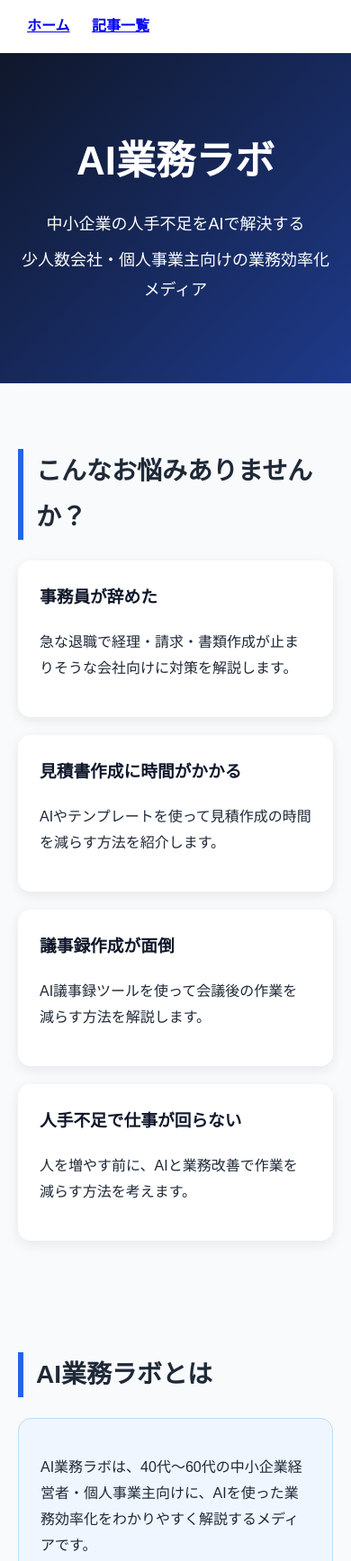
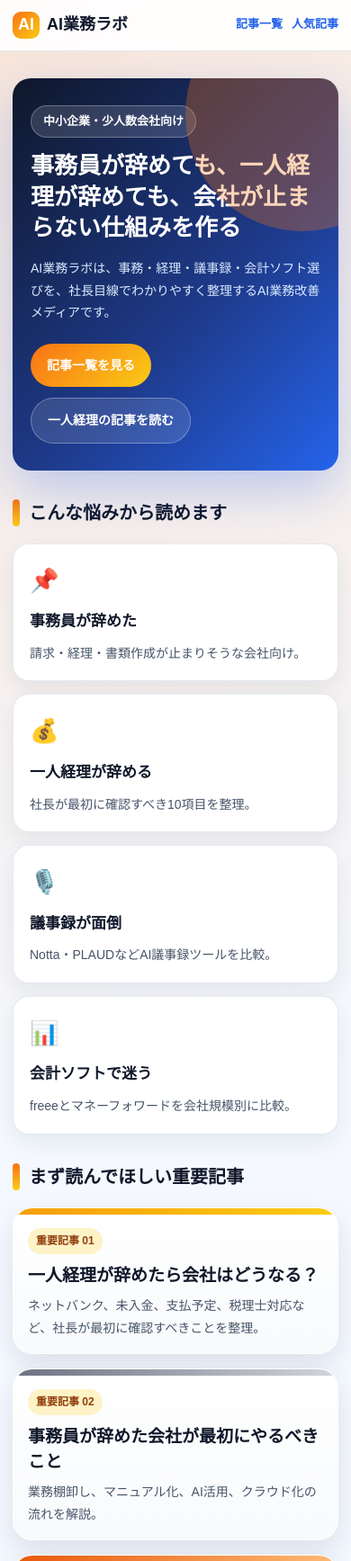
Before and after one commit to aigyomu/aigyomu-site, a plain HTML site: page index.html in a window 390 px wide. Shown: the top 1735 px of the page at 90% size. Drawn offline with Linux system fonts and the light colour scheme.

Commit message:
Update index.html

````diff
--- a/index.html
+++ b/index.html
@@ -1,5 +1,4 @@
 <!DOCTYPE html>
-
 <html lang="ja">
 <head>
 <!-- Google tag (gtag.js) -->
@@ -13,153 +12,563 @@ gtag('config', 'G-G8Y5T0S3WR');
 
 <meta charset="UTF-8">
 <meta name="viewport" content="width=device-width, initial-scale=1.0">
-<title>AI業務ラボ｜中小企業の人手不足をAIで解決する</title>
-<meta name="description" content="AI業務ラボは、中小企業・個人事業主向けにAI活用、事務作業削減、見積書作成、議事録作成、人手不足対策をわかりやすく解説する業務効率化メディアです。">
+<title>AI業務ラボ｜中小企業の事務・経理・会議をAIで効率化</title>
+<meta name="description" content="AI業務ラボは、中小企業の事務員退職、一人経理、議事録作成、会計ソフト選び、ChatGPT活用を社長目線で解説するAI業務改善メディアです。">
 
 <style>
-body{margin:0;font-family:Arial,"Hiragino Kaku Gothic ProN","Yu Gothic",sans-serif;color:#1f2937;line-height:1.8;background:#f8fafc}
-header{background:linear-gradient(135deg,#0f172a,#1e3a8a);color:white;text-align:center;padding:80px 20px}
-header h1{font-size:44px;margin:0 0 15px}
-header p{font-size:18px;margin:8px 0}
-section{max-width:1100px;margin:auto;padding:50px 20px}
-h2{font-size:28px;border-left:6px solid #2563eb;padding-left:14px}
-.grid{display:grid;grid-template-columns:repeat(auto-fit,minmax(240px,1fr));gap:20px}
-.card{background:white;padding:24px;border-radius:14px;box-shadow:0 4px 14px rgba(0,0,0,.08)}
-.card h3{margin-top:0;color:#0f172a}
-.note{background:#eff6ff;border:1px solid #bfdbfe;padding:24px;border-radius:14px}
-.cta{background:#0f172a;color:white;text-align:center;border-radius:16px;padding:40px 20px}
-footer{background:#0f172a;color:white;text-align:center;padding:28px;margin-top:40px}
+:root{
+  --navy:#0f172a;
+  --blue:#2563eb;
+  --orange:#f97316;
+  --green:#16a34a;
+  --purple:#7c3aed;
+  --gray:#64748b;
+  --line:#e5e7eb;
+  --bg:#f3f6fb;
+  --white:#ffffff;
+}
+
+*{box-sizing:border-box;}
+
+body{
+  margin:0;
+  font-family:Arial,"Yu Gothic",sans-serif;
+  background:
+    radial-gradient(circle at top left,rgba(249,115,22,.16),transparent 30%),
+    linear-gradient(180deg,#f8fbff 0%,#edf3ff 100%);
+  color:#1f2937;
+  line-height:1.75;
+}
+
+a{
+  color:inherit;
+  text-decoration:none;
+}
+
+.container{
+  max-width:1120px;
+  margin:auto;
+  padding:18px;
+}
+
+nav{
+  background:rgba(255,255,255,.92);
+  border-bottom:1px solid var(--line);
+  position:sticky;
+  top:0;
+  z-index:10;
+  backdrop-filter:blur(10px);
+}
+
+nav .container{
+  display:flex;
+  justify-content:space-between;
+  align-items:center;
+  padding-top:12px;
+  padding-bottom:12px;
+}
+
+.logo{
+  display:flex;
+  align-items:center;
+  gap:8px;
+  font-weight:bold;
+  color:var(--navy);
+  font-size:18px;
+}
+
+.logo-mark{
+  background:linear-gradient(135deg,var(--orange),#facc15);
+  color:white;
+  width:30px;
+  height:30px;
+  border-radius:9px;
+  display:inline-flex;
+  align-items:center;
+  justify-content:center;
+  font-weight:bold;
+}
+
+.nav-links{
+  display:flex;
+  gap:16px;
+  font-size:14px;
+  font-weight:bold;
+  color:var(--blue);
+}
+
+.hero{
+  background:linear-gradient(135deg,#0f172a 0%,#1e3a8a 58%,#2563eb 100%);
+  color:#fff;
+  border-radius:28px;
+  padding:46px 34px;
+  margin:24px 0 26px;
+  box-shadow:0 22px 55px rgba(37,99,235,.28);
+  position:relative;
+  overflow:hidden;
+}
+
+.hero:after{
+  content:"";
+  position:absolute;
+  right:-90px;
+  top:-90px;
+  width:260px;
+  height:260px;
+  background:rgba(249,115,22,.30);
+  border-radius:50%;
+}
+
+.hero-kicker{
+  display:inline-block;
+  background:rgba(255,255,255,.14);
+  border:1px solid rgba(255,255,255,.28);
+  padding:6px 13px;
+  border-radius:999px;
+  font-size:13px;
+  font-weight:bold;
+  margin-bottom:14px;
+}
+
+.hero h1{
+  font-size:38px;
+  line-height:1.32;
+  margin:0 0 16px;
+  max-width:820px;
+}
+
+.hero p{
+  color:#dbeafe;
+  margin:0 0 22px;
+  max-width:790px;
+}
+
+.hero-actions{
+  display:flex;
+  gap:12px;
+  flex-wrap:wrap;
+}
+
+.btn{
+  display:inline-block;
+  padding:12px 18px;
+  border-radius:999px;
+  font-weight:bold;
+  font-size:14px;
+}
+
+.btn-main{
+  background:linear-gradient(135deg,var(--orange),#facc15);
+  color:#fff;
+}
+
+.btn-sub{
+  background:rgba(255,255,255,.12);
+  color:#fff;
+  border:1px solid rgba(255,255,255,.3);
+}
+
+.section-title{
+  display:flex;
+  align-items:center;
+  gap:10px;
+  font-size:24px;
+  margin:40px 0 16px;
+  color:var(--navy);
+}
+
+.section-title:before{
+  content:"";
+  width:8px;
+  height:30px;
+  border-radius:999px;
+  background:linear-gradient(180deg,var(--orange),#facc15);
+}
+
+.problem-grid{
+  display:grid;
+  grid-template-columns:repeat(4,1fr);
+  gap:14px;
+}
+
+.problem{
+  background:white;
+  border-radius:18px;
+  padding:18px;
+  box-shadow:0 10px 26px rgba(15,23,42,.07);
+  border:1px solid rgba(226,232,240,.9);
+}
+
+.problem .icon{
+  font-size:26px;
+  margin-bottom:8px;
+}
+
+.problem h3{
+  font-size:17px;
+  margin:0 0 8px;
+  color:var(--navy);
+}
+
+.problem p{
+  font-size:14px;
+  color:#475569;
+  margin:0;
+}
+
+.featured{
+  display:grid;
+  grid-template-columns:repeat(3,1fr);
+  gap:16px;
+}
+
+.feature-card{
+  background:linear-gradient(180deg,#fff,#f8fafc);
+  border-radius:22px;
+  padding:20px;
+  box-shadow:0 12px 30px rgba(15,23,42,.10);
+  border:1px solid rgba(255,255,255,.8);
+  position:relative;
+  overflow:hidden;
+  min-height:180px;
+}
+
+.feature-card:before{
+  content:"";
+  position:absolute;
+  inset:0 0 auto 0;
+  height:7px;
+}
+
+.feature-card.gold:before{background:linear-gradient(90deg,#f59e0b,#facc15);}
+.feature-card.silver:before{background:linear-gradient(90deg,#6b7280,#d1d5db);}
+.feature-card.bronze:before{background:linear-gradient(90deg,#ea580c,#fdba74);}
+
+.rank{
+  display:inline-block;
+  font-size:12px;
+  font-weight:bold;
+  color:#92400e;
+  background:#fef3c7;
+  padding:4px 9px;
+  border-radius:999px;
+  margin:6px 0 10px;
+}
+
+.feature-card h3{
+  font-size:19px;
+  line-height:1.45;
+  margin:0 0 8px;
+  color:var(--navy);
+}
+
+.feature-card p{
+  font-size:14px;
+  margin:0;
+  color:#475569;
+}
+
+.path{
+  background:white;
+  border-radius:24px;
+  padding:24px;
+  box-shadow:0 12px 30px rgba(15,23,42,.08);
+  border:1px solid rgba(226,232,240,.9);
+}
+
+.path-grid{
+  display:grid;
+  grid-template-columns:repeat(4,1fr);
+  gap:12px;
+}
+
+.path-card{
+  border-left:6px solid var(--blue);
+  background:#f8fafc;
+  padding:15px;
+  border-radius:14px;
+}
+
+.path-card.keiri{border-left-color:var(--green);}
+.path-card.software{border-left-color:var(--orange);}
+.path-card.ai{border-left-color:var(--blue);}
+.path-card.chatgpt{border-left-color:var(--purple);}
+
+.path-card h3{
+  margin:0 0 6px;
+  font-size:16px;
+  color:var(--navy);
+}
+
+.path-card p{
+  margin:0;
+  font-size:13px;
+  color:#475569;
+}
+
+@media (max-width:900px){
+  .problem-grid,
+  .featured,
+  .path-grid{
+    grid-template-columns:1fr 1fr;
+  }
+}
+
+@media (max-width:600px){
+  .container{padding:14px;}
+
+  .nav-links{gap:10px;font-size:13px;}
+
+  .hero{
+    padding:30px 20px;
+    border-radius:20px;
+    margin:16px 0 20px;
+  }
+
+  .hero h1{font-size:26px;}
+
+  .hero p{font-size:14px;}
+
+  .problem-grid,
+  .featured,
+  .path-grid{
+    grid-template-columns:1fr;
+  }
+
+  .section-title{
+    font-size:20px;
+    margin-top:30px;
+  }
+
+  .feature-card{
+    min-height:auto;
+    padding:16px;
+  }
+}
 </style>
-
 </head>
 
 <body>
-  <nav style="background:#fff;padding:15px 30px;box-shadow:0 2px 8px rgba(0,0,0,.08);">
-<a href="index.html" style="margin-right:20px;font-weight:bold;">ホーム</a>
-<a href="articles.html" style="font-weight:bold;">記事一覧</a>
+
+<nav>
+  <div class="container">
+    <div class="logo"><span class="logo-mark">AI</span>AI業務ラボ</div>
+    <div class="nav-links">
+      <a href="articles.html">記事一覧</a>
+      <a href="#popular">人気記事</a>
+    </div>
+  </div>
 </nav>
 
-<header>
-<h1>AI業務ラボ</h1>
-<p>中小企業の人手不足をAIで解決する</p>
-<p>少人数会社・個人事業主向けの業務効率化メディア</p>
-</header>
+<div class="container">
 
-<section>
-<h2>こんなお悩みありませんか？</h2>
-<div class="grid">
-<div class="card"><h3>事務員が辞めた</h3><p>急な退職で経理・請求・書類作成が止まりそうな会社向けに対策を解説します。</p></div>
-<div class="card"><h3>見積書作成に時間がかかる</h3><p>AIやテンプレートを使って見積作成の時間を減らす方法を紹介します。</p></div>
-<div class="card"><h3>議事録作成が面倒</h3><p>AI議事録ツールを使って会議後の作業を減らす方法を解説します。</p></div>
-<div class="card"><h3>人手不足で仕事が回らない</h3><p>人を増やす前に、AIと業務改善で作業を減らす方法を考えます。</p></div>
-</div>
+<section class="hero">
+  <div class="hero-kicker">中小企業・少人数会社向け</div>
+  <h1>事務員が辞めても、一人経理が辞めても、会社が止まらない仕組みを作る</h1>
+  <p>
+    AI業務ラボは、事務・経理・議事録・会計ソフト選びを、社長目線でわかりやすく整理するAI業務改善メディアです。
+  </p>
+  <div class="hero-actions">
+    <a class="btn btn-main" href="articles.html">記事一覧を見る</a>
+    <a class="btn btn-sub" href="hitori-keiri-taishoku.html">一人経理の記事を読む</a>
+  </div>
 </section>
 
-<section>
-<h2>AI業務ラボとは</h2>
-<div class="note">
-<p>AI業務ラボは、40代〜60代の中小企業経営者・個人事業主向けに、AIを使った業務効率化をわかりやすく解説するメディアです。</p>
-<p>AIの最新ニュースではなく、事務作業・見積・請求・顧客管理・議事録など、実際の仕事で使える内容を中心に発信します。</p>
-</div>
-</section>
+<h2 class="section-title">こんな悩みから読めます</h2>
 
-<section>
-<h2>主なテーマ</h2>
-<div class="grid">
-<div class="card"><h3>AI事務員</h3><p>メール作成、文章作成、書類整理などの事務作業をAIで補助します。</p></div>
-<div class="card"><h3>AI見積書作成</h3><p>見積書や提案文の作成時間を短縮する方法を紹介します。</p></div>
-<div class="card"><h3>AI議事録</h3><p>会議内容の記録・要約・共有を効率化します。</p></div>
-<div class="card"><h3>業務効率化ツール</h3><p>会計ソフト、顧客管理、AIツールなどを比較します。</p></div>
-</div>
-</section>
+<div class="problem-grid">
+  <a class="problem" href="jimuin-taishoku-ai.html">
+    <div class="icon">📌</div>
+    <h3>事務員が辞めた</h3>
+    <p>請求・経理・書類作成が止まりそうな会社向け。</p>
+  </a>
 
-<section>
-<h2>まず読むべき記事</h2>
-<div class="grid">
+  <a class="problem" href="hitori-keiri-taishoku.html">
+    <div class="icon">💰</div>
+    <h3>一人経理が辞める</h3>
+    <p>社長が最初に確認すべき10項目を整理。</p>
+  </a>
 
-<div class="card">
-<h3><a href="jimuin-yameta.html">事務員が辞めた会社が最初にやるべき5つのこと</a></h3>
-<p>事務員が退職した時に会社が最初に行うべき対策を解説します。</p>
+  <a class="problem" href="ai-gijiroku-tools-hikaku.html">
+    <div class="icon">🎙️</div>
+    <h3>議事録が面倒</h3>
+    <p>Notta・PLAUDなどAI議事録ツールを比較。</p>
+  </a>
+
+  <a class="problem" href="freee-vs-moneyforward.html">
+    <div class="icon">📊</div>
+    <h3>会計ソフトで迷う</h3>
+    <p>freeeとマネーフォワードを会社規模別に比較。</p>
+  </a>
 </div>
 
-<div class="card">
-<h3><a href="gyomukouritsuka-guide.html">少人数会社の業務効率化完全ガイド</a></h3>
-<p>少人数会社でも利益を伸ばす業務改善の考え方を解説します。</p>
+<h2 class="section-title" id="popular">まず読んでほしい重要記事</h2>
+
+<div class="featured">
+
+  <a class="feature-card gold" href="hitori-keiri-taishoku.html">
+    <div class="rank">重要記事 01</div>
+    <h3>一人経理が辞めたら会社はどうなる？</h3>
+    <p>ネットバンク、未入金、支払予定、税理士対応など、社長が最初に確認すべきことを整理。</p>
+  </a>
+
+  <a class="feature-card silver" href="jimuin-taishoku-ai.html">
+    <div class="rank">重要記事 02</div>
+    <h3>事務員が辞めた会社が最初にやるべきこと</h3>
+    <p>業務棚卸し、マニュアル化、AI活用、クラウド化の流れを解説。</p>
+  </a>
+
+  <a class="feature-card bronze" href="freee-vs-moneyforward.html">
+    <div class="rank">比較記事 03</div>
+    <h3>freeeとマネーフォワードはどちらを選ぶべきか</h3>
+    <p>会社規模・担当者の性格・税理士連携まで踏まえて比較。</p>
+  </a>
+
 </div>
 
-<div class="card">
-<h3><a href="chatgpt-mitsumori.html">ChatGPTで見積書作成を効率化する方法</a></h3>
-<p>ChatGPTを活用して見積書作成時間を短縮する方法を解説します。</p>
+  ```html
+<h2 class="section-title">悩み別に記事を探す</h2>
+
+<div class="path">
+
+  <div class="path-grid">
+
+    <a class="path-card keiri" href="hitori-keiri-taishoku.html">
+      <h3>🟢 経理・事務</h3>
+      <p>一人経理、事務員退職、引き継ぎ対策</p>
+    </a>
+
+    <a class="path-card software" href="freee-vs-moneyforward.html">
+      <h3>🟠 会計ソフト</h3>
+      <p>freee・マネーフォワード比較</p>
+    </a>
+
+    <a class="path-card ai" href="ai-gijiroku-tools-hikaku.html">
+      <h3>🔵 AI議事録</h3>
+      <p>Notta・PLAUD・Notta Memo比較</p>
+    </a>
+
+    <a class="path-card chatgpt" href="chatgpt-gyomukouritsuka.html">
+      <h3>🟣 ChatGPT活用</h3>
+      <p>業務効率化・メール・見積作成</p>
+    </a>
+
+  </div>
+
 </div>
 
-<div class="card">
-<h3><a href="ai-gijiroku.html">AIで議事録作成を効率化する方法</a></h3>
-<p>会議後の議事録作成時間を削減する方法を解説します。</p>
+<h2 class="section-title">おすすめツール</h2>
+
+<div class="featured">
+
+  <a class="feature-card" href="ai-gijiroku-tools-hikaku.html">
+    <div class="rank">AI議事録</div>
+    <h3>Notta</h3>
+    <p>会議・打ち合わせ・引き継ぎ内容の文字起こしに。</p>
+  </a>
+
+  <a class="feature-card" href="freee-vs-moneyforward.html">
+    <div class="rank">会計ソフト</div>
+    <h3>freee会計</h3>
+    <p>社長が経理も見る会社向け。操作が比較的シンプル。</p>
+  </a>
+
+  <a class="feature-card" href="freee-vs-moneyforward.html">
+    <div class="rank">会計ソフト</div>
+    <h3>マネーフォワード</h3>
+    <p>税理士連携や管理体制を重視する会社向け。</p>
+  </a>
+
 </div>
 
-<div class="card">
-<h3><a href="chatgpt-nyumon.html">中小企業がChatGPTを導入する方法</a></h3>
-<p>ChatGPT導入の手順と活用事例を紹介します。</p>
+<h2 class="section-title">AI業務ラボとは</h2>
+
+<div style="
+background:white;
+padding:28px;
+border-radius:22px;
+box-shadow:0 12px 30px rgba(15,23,42,.08);
+border:1px solid rgba(226,232,240,.9);
+">
+
+<p>
+AI業務ラボは、
+<strong>中小企業の社長・個人事業主向け</strong>
+に、実際の業務で使えるAI活用方法を解説するメディアです。
+</p>
+
+<p>
+AIのニュースや難しい技術解説ではなく、
+事務・経理・見積書・請求書・議事録・顧客管理など、
+日々の業務をどう効率化するかに重点を置いています。
+</p>
+
+<p>
+少人数会社でも利益を残せる仕組み作りをテーマに、
+実務目線で情報発信しています。
+</p>
+
 </div>
 
-<div class="card">
-<h3><a href="chatgpt-gyomukouritsuka.html">ChatGPTで業務効率化する方法</a></h3>
-<p>中小企業がChatGPTを活用して業務効率化する方法を解説します。</p>
+<h2 class="section-title">最新記事・記事一覧</h2>
+
+<div style="
+background:linear-gradient(135deg,#0f172a,#1e3a8a);
+color:white;
+padding:32px;
+border-radius:24px;
+text-align:center;
+box-shadow:0 18px 40px rgba(37,99,235,.25);
+">
+
+<h3 style="margin-top:0;font-size:28px;">
+記事一覧はこちら
+</h3>
+
+<p style="color:#dbeafe;">
+経理・事務・AI議事録・ChatGPT活用の記事をまとめています。
+</p>
+
+<a href="articles.html" style="
+display:inline-block;
+background:linear-gradient(135deg,#f97316,#facc15);
+color:white;
+padding:14px 24px;
+border-radius:999px;
+font-weight:bold;
+margin-top:10px;
+">
+記事一覧を見る →
+</a>
+
 </div>
 
-  <div class="card">
-<h3><a href="ai-jimuin.html">AI事務員とは？導入メリットと注意点</a></h3>
-<p>AI事務員の仕組みや導入メリットを解説します。</p>
-</div>
+<footer style="
+margin-top:50px;
+background:#0f172a;
+color:white;
+text-align:center;
+padding:36px 20px;
+border-radius:24px 24px 0 0;
+">
 
-  <div class="card">
-<h3><a href="ai-seikyusho.html">AIで請求書作成を効率化する方法</a></h3>
-<p>請求書作成業務の効率化方法を解説します。</p>
-</div>
+<h3 style="margin-top:0;">AI業務ラボ</h3>
 
-<div class="card">
-<h3><a href="ai-mail.html">AIでメール対応を効率化する方法</a></h3>
-<p>AIを活用したメール対応の効率化を解説します。</p>
-</div>
-
-<div class="card">
-<h3><a href="ai-nippo.html">AIで日報作成を効率化する方法</a></h3>
-<p>日報作成の負担を減らす方法を解説します。</p>
-</div>
-
-    <div class="card">
-<h3><a href="ai-kokyakukanri.html">AIで顧客管理を効率化する方法</a></h3>
-<p>顧客情報や問い合わせ履歴の管理を効率化する方法を解説します。</p>
-</div>
-
-<div class="card">
-<h3><a href="ai-manual.html">AIでマニュアル作成を効率化する方法</a></h3>
-<p>業務マニュアルや引継ぎ資料を効率的に作成する方法を紹介します。</p>
-</div>
-
-<div class="card">
-<h3><a href="ai-keiri.html">AIで経理業務を効率化する方法</a></h3>
-<p>請求書整理や経費管理など経理業務の効率化方法を解説します。</p>
-</div>
-</div>
-
-  <p style="text-align:center;margin-top:30px;">
-<a href="articles.html">すべての記事を見る →</a>
+<p style="color:#cbd5e1;">
+中小企業の事務・経理・会議をAIで効率化する
 </p>
 
-</section>
+<p>
+<a href="articles.html" style="color:#93c5fd;">記事一覧</a>
+</p>
 
-<section>
-<div class="cta">
-<h2>人手不足は、AIで補える時代へ</h2>
-<p>AI業務ラボでは、少人数会社が無理なく業務を回すための情報を発信していきます。</p>
+<p style="font-size:13px;color:#94a3b8;">
+© 2026 AI業務ラボ / aigyomu.jp
+</p>
+
+</footer>
+
 </div>
-
-</section>
-
-<footer>
-<p>© 2026 AI業務ラボ / aigyomu.jp</p>
-</footer>
 
 </body>
 </html>
````
